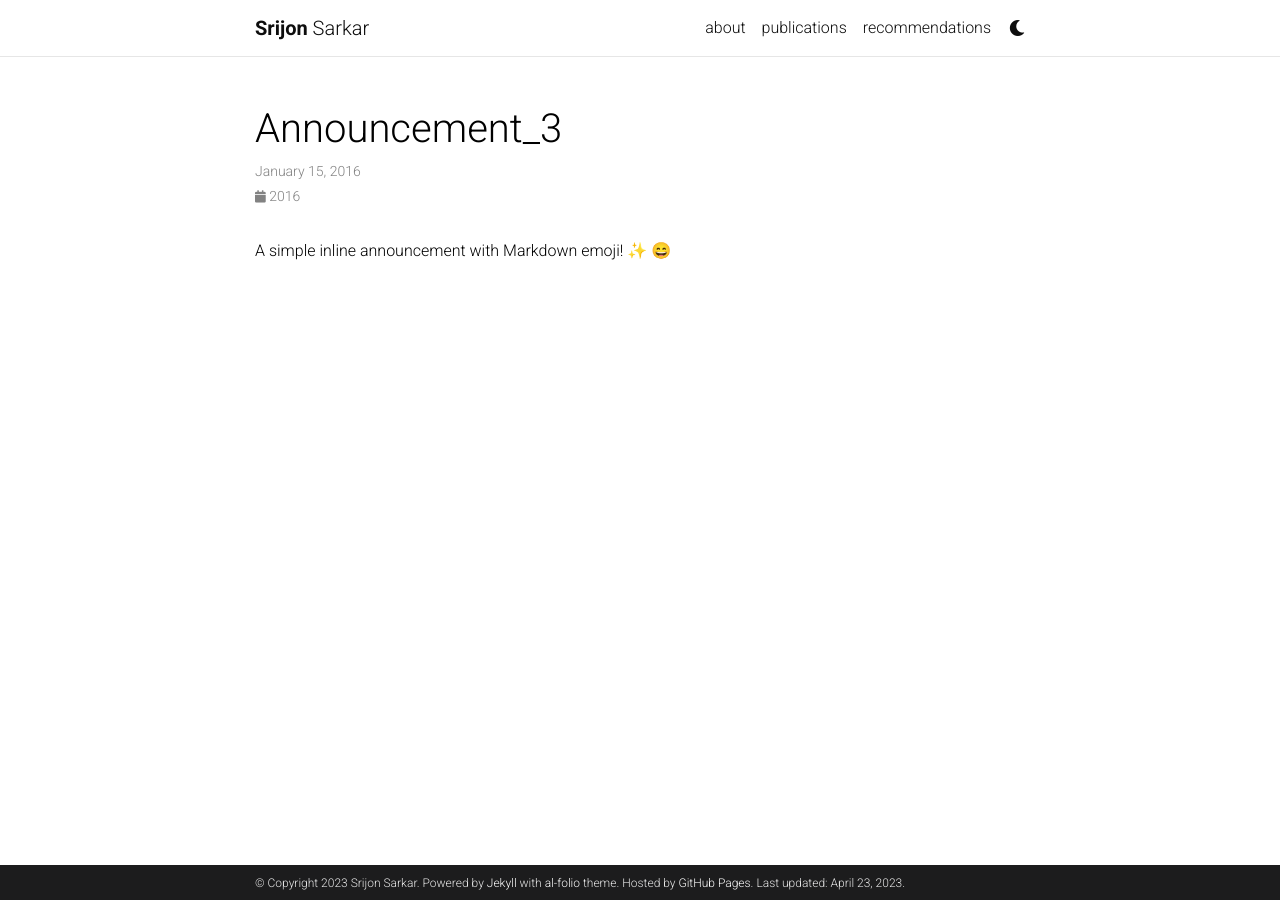
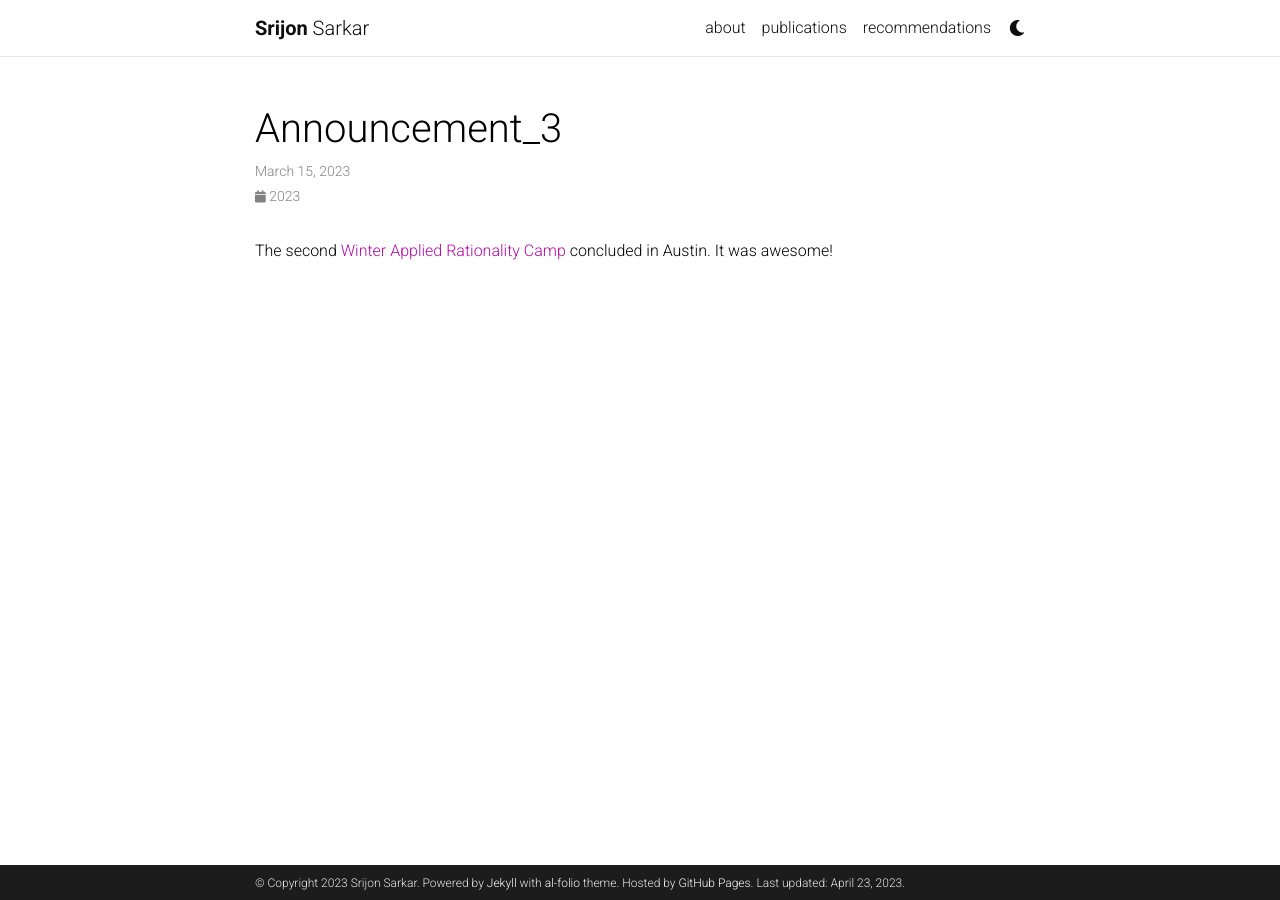
Before and after one commit to sarkarsrijon/sarkarsrijon.github.io, a Jekyll site: the page built from _news/announcement_3.md, in a window 1280 px wide. Built offline with Jekyll 4.4.1, drawn with Linux system fonts in a browser that asks for light colours; emoji names are drawn with the system emoji font; comment, search, counter and statistics services are not loaded; a style sheet for code colours, icons or effects is not loaded.

Commit message:
Update announcement_3.md

```diff
--- a/_news/announcement_3.md
+++ b/_news/announcement_3.md
@@ -1,8 +1,8 @@
 ---
 layout: post
-date: 2016-01-15 07:59:00-0400
+date: 2023-03-15
 inline: true
 related_posts: false
 ---
 
-A simple inline announcement with Markdown emoji! :sparkles: :smile:
+The second [Winter Applied Rationality Camp](https://warp.camp) concluded in Austin. It was awesome!
```
